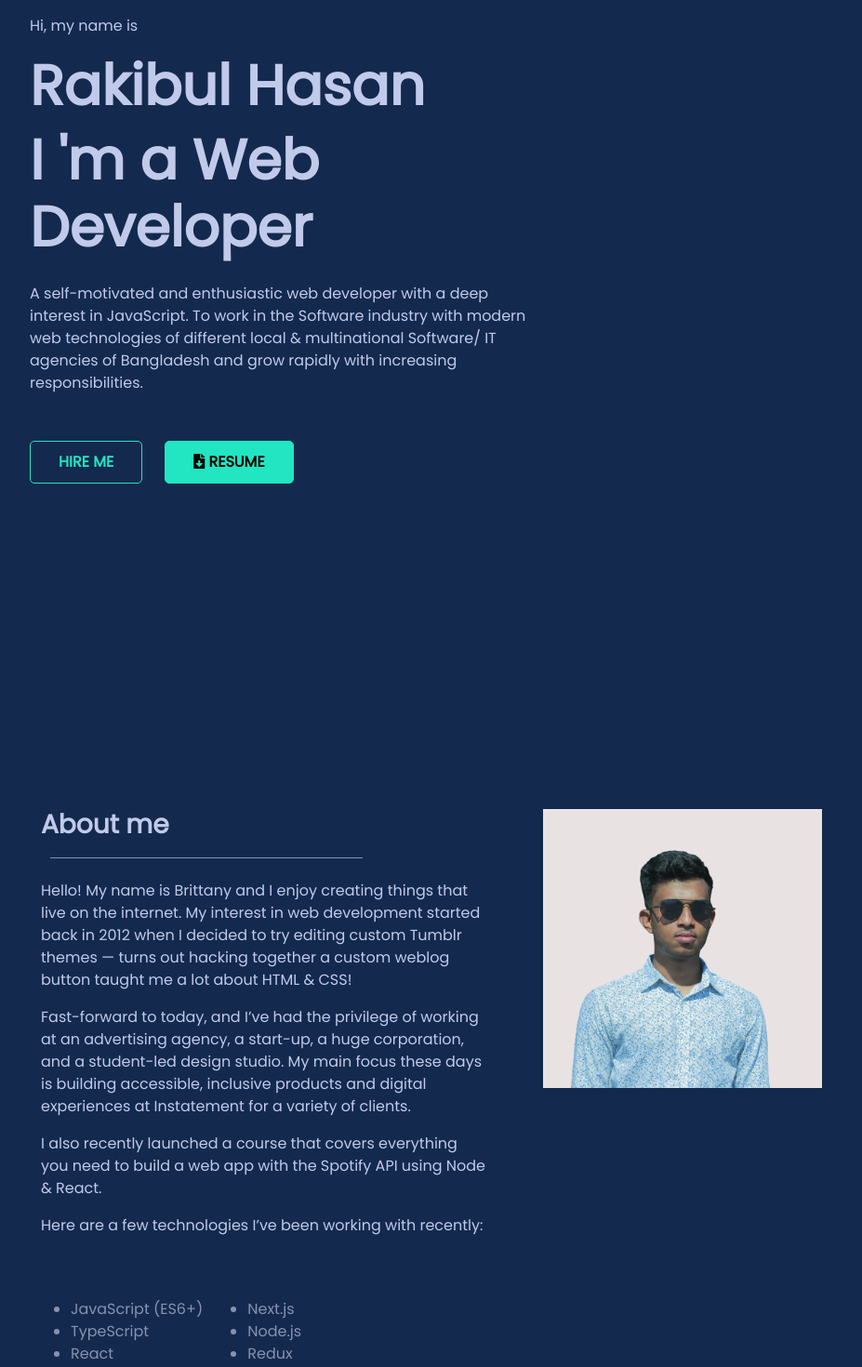
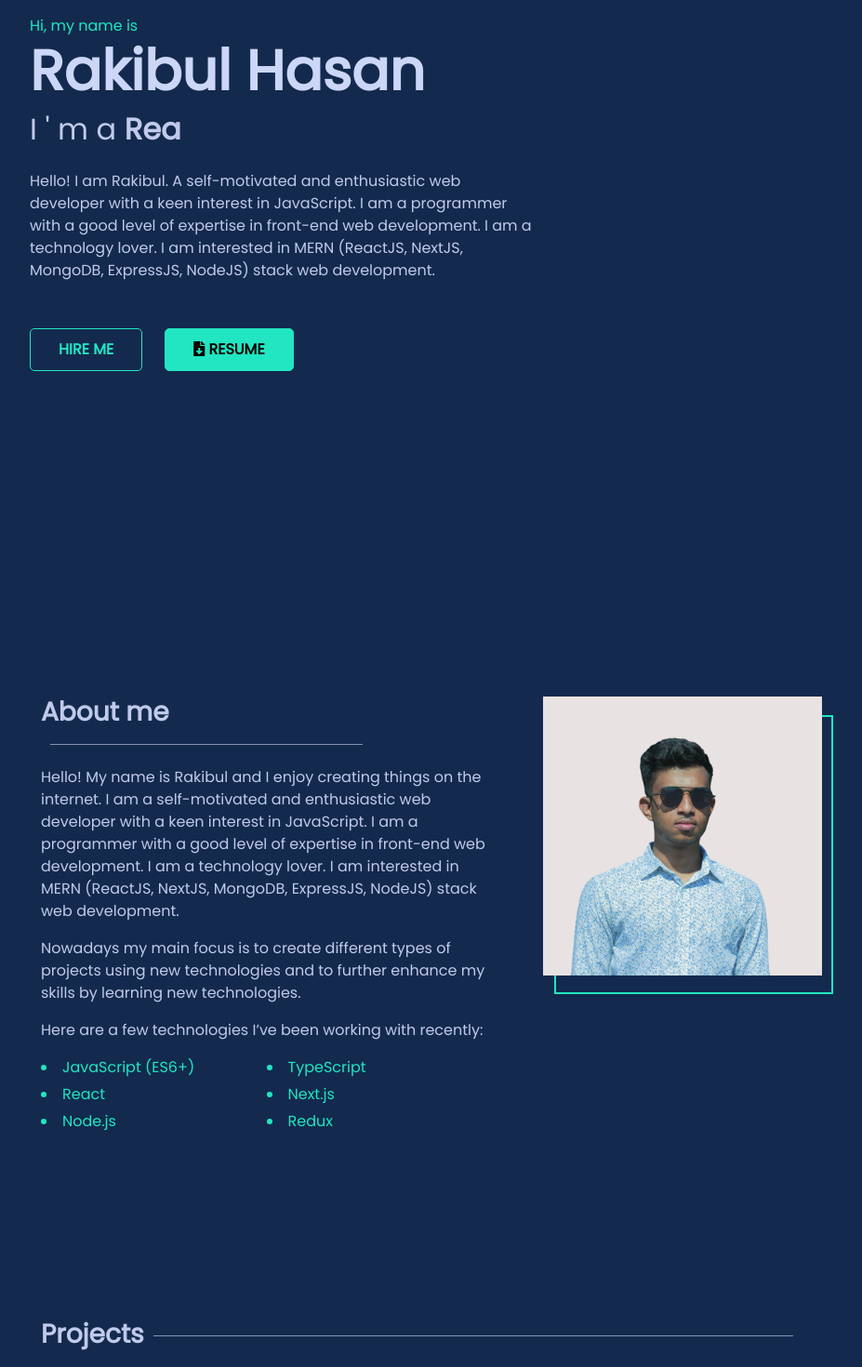
Before and after one commit to RHsanto/RH-portfolio, a React (Create React App) app: page / in a window 1280 px wide. Shown: the part 220-1690 px from the top of the page at 93% size, without its empty margins (170-1097 px from the left). Built offline with nearby package versions, Linux system fonts and the light colour scheme.

Commit message:
add hover animation

```diff
--- a/package.json
+++ b/package.json
@@ -11,6 +11,7 @@
     "react-icons": "^4.3.1",
     "react-router-dom": "^5.3.0",
     "react-scripts": "5.0.0",
+    "react-typical": "^0.1.3",
     "web-vitals": "^2.1.4"
   },
   "scripts": {
--- a/src/components/Home/About/About.js
+++ b/src/components/Home/About/About.js
@@ -6,37 +6,28 @@ const About = () => {
       <div className="row  my-container about">
         <div className="col-lg-6 about-info">
           <h3 className='title'>About me</h3>
-         <p>Hello! My name is Brittany and I enjoy creating things that live on the internet. My interest in web development started back in 2012 when I decided to try editing custom Tumblr themes — turns out hacking together a
-           custom weblog button taught me a lot about HTML & CSS!</p>
-           <p>Fast-forward to today,
-              and I’ve had the privilege of working at an
-              advertising agency, a start-up,
-              a huge corporation, and a student-led design studio.
-              My main focus these days is building accessible,
-               inclusive products and digital experiences at Instatement
-                for a variety of clients.</p>
-
-                <p>I also recently launched a course that covers everything you need to
-                   build a web app with the Spotify API using Node & React.</p>
-                   <div className="skill">
+         <p>Hello! My name is Rakibul and I enjoy creating things on the internet.
+            I am a self-motivated and enthusiastic web developer with a keen interest in
+            JavaScript. I am a programmer with a good level of expertise in front-end
+            web development. I am a technology lover. I am interested in MERN
+            (ReactJS, NextJS, MongoDB, ExpressJS, NodeJS) stack web development.</p>
+                <p>Nowadays my main focus is to create different types of projects using new technologies and to further enhance my skills by learning new technologies.</p>
                      <p>Here are a few technologies I’ve been working with recently:</p>
-                     <ul className='d-flex '>
-                       <div className="div">
+                     <div className=' skills'>
                        <li>JavaScript (ES6+)</li>
                        <li>TypeScript</li>
                        <li>React</li>
-                       </div>
-                       <div className="div ms-5">
                        <li>Next.js</li>
                        <li>Node.js</li>
                        <li>Redux</li>
-                       </div>
-                     </ul>
-                   </div>
+
+                     </div>
+
         </div>
         <div className="col-lg-6 profile px-5">
-
          <img src={profile} alt="img" />
+         <div className="abouts"></div>
+         <div className="about-border"></div>
         </div>
       </div>
     </div>
--- a/src/components/Home/Banner.js
+++ b/src/components/Home/Banner.js
@@ -1,16 +1,21 @@
 /* eslint-disable react/jsx-no-target-blank */
 import React from 'react';
+import Lafalafi from './Lafalafi';
 
 const Banner = () => {
   return (
  <div className='container '>
  <div className="row">
    <div className="introduce text-light col-lg-6 my-container">
-   <p className='hi'>Hi, my name is</p>
-<h1>Rakibul Hasan</h1>
-<h1>I 'm a Web Developer</h1>
-   <p className='mt-4'>A self-motivated and enthusiastic web developer with a deep interest in JavaScript. To work in the Software industry with modern web technologies of different local & multinational Software/
-      IT agencies of Bangladesh and grow rapidly with increasing responsibilities.</p>
+   <div className='hi'>Hi, my name is</div>
+<h1 className='name'>Rakibul Hasan</h1>
+<h2><Lafalafi/> </h2>
+   <p className='mt-4'>Hello! I am Rakibul.
+   A self-motivated and enthusiastic web developer with a
+    keen interest in JavaScript. I am a programmer with a
+     good level of expertise in front-end web development.
+     I am a technology lover. I am interested in MERN
+     (ReactJS, NextJS, MongoDB, ExpressJS, NodeJS) stack web development.</p>
 
       <div className='d-flex align-items-center button-section  '>
         <a class="resume-button  " target="blank" href="https://www.linkedin.com/in/rakibul-hasan-santo/"> HIRE ME</a>
--- a/src/components/Home/Home.css
+++ b/src/components/Home/Home.css
@@ -50,7 +50,10 @@ color: #21E6C1 !important;
 .introduce h1{
   font-size: 60px;
   font-weight: bold;
-  color: #C1CAEA;
+  color: #8892B0;
+}
+.introduce .name{
+  color: #CCD6F6;
 }
 p{
   color: #C1CAEA !important;
@@ -69,6 +72,19 @@ p{
 .button-section{
   margin-top: 50px;
 }
+.title{
+  color: #C1CAEA;
+  font-weight: bold;
+}
+.title:after {
+  content: '';
+  width: 70%;
+  height: 1px;
+  background-color: #8892b0;
+  display: inline-block;
+  transform: translateY(-7px);
+  margin: 0 10px;
+}
 /* about css */
 
 .about{
@@ -85,24 +101,29 @@ width:300px;
 height: 300px;
 object-fit: cover;
 padding-left: 20px;
-
+position: absolute;
+z-index: 111;
 }
 
-
-.title{
-  color: #C1CAEA;
-  font-weight: bold;
+.profile{
+  position: relative;
 }
-.title:after {
-  content: '';
-  width: 70%;
-  height: 1px;
-  background-color: #8892b0;
-  display: inline-block;
-  transform: translateY(-7px);
-  margin: 0 10px;
+.about-border{
+  border: 2px solid #21E6C1;
+  width:300px;
+  height: 300px;
+  left: 12%;
+  top: 20px;
+  position: absolute;
 }
-
+.skills{
+  display: grid;
+  grid-template-columns: repeat(2,1fr);
+  gap: 5px;
+}
+.skills li{
+  color: #21E6C1;
+}
 /* Extra small devices (phones, 600px and down) */
 @media only screen and (max-width: 600px) {
   .projects img{
--- /dev/null
+++ b/src/components/Home/Lafalafi.js
@@ -0,0 +1,30 @@
+import React from 'react';
+import Typical from 'react-typical'
+const Lafalafi = () => {
+  return (
+    <div>
+       <>
+       <p className='type-text'>
+       I ' m a { ' ' }
+         <Typical
+         loop={Infinity}
+         wrapper="b"
+        steps={[
+          ' Front-end Developer',
+           1000,
+          'React Js Developer',
+          1000,
+         'MERN Stak Developer',
+         1000,
+
+
+        ]}
+
+      />
+       </p>
+    </>
+    </div>
+  );
+};
+
+export default Lafalafi;
```
Also changed, not shown: src/image/1650102468052.png (added), 1 other file (tests, documents, lock files or other folders).
